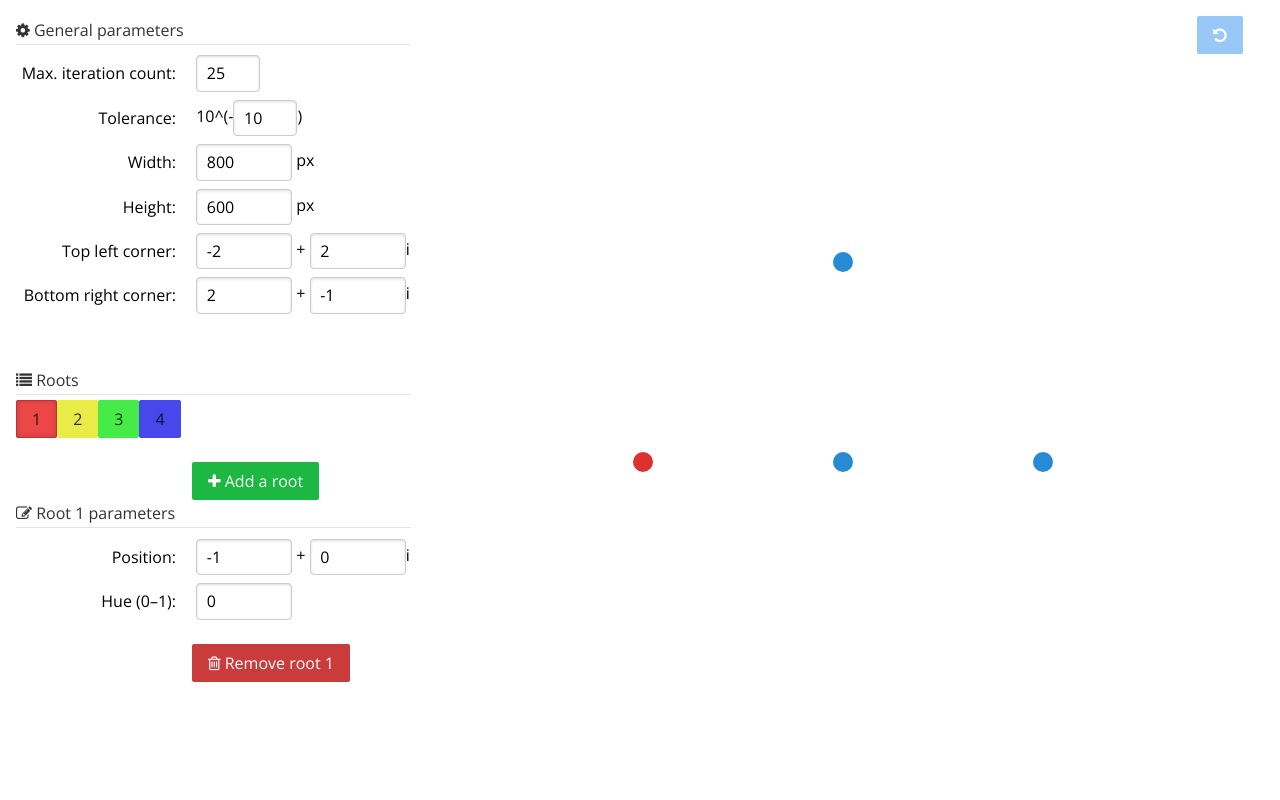
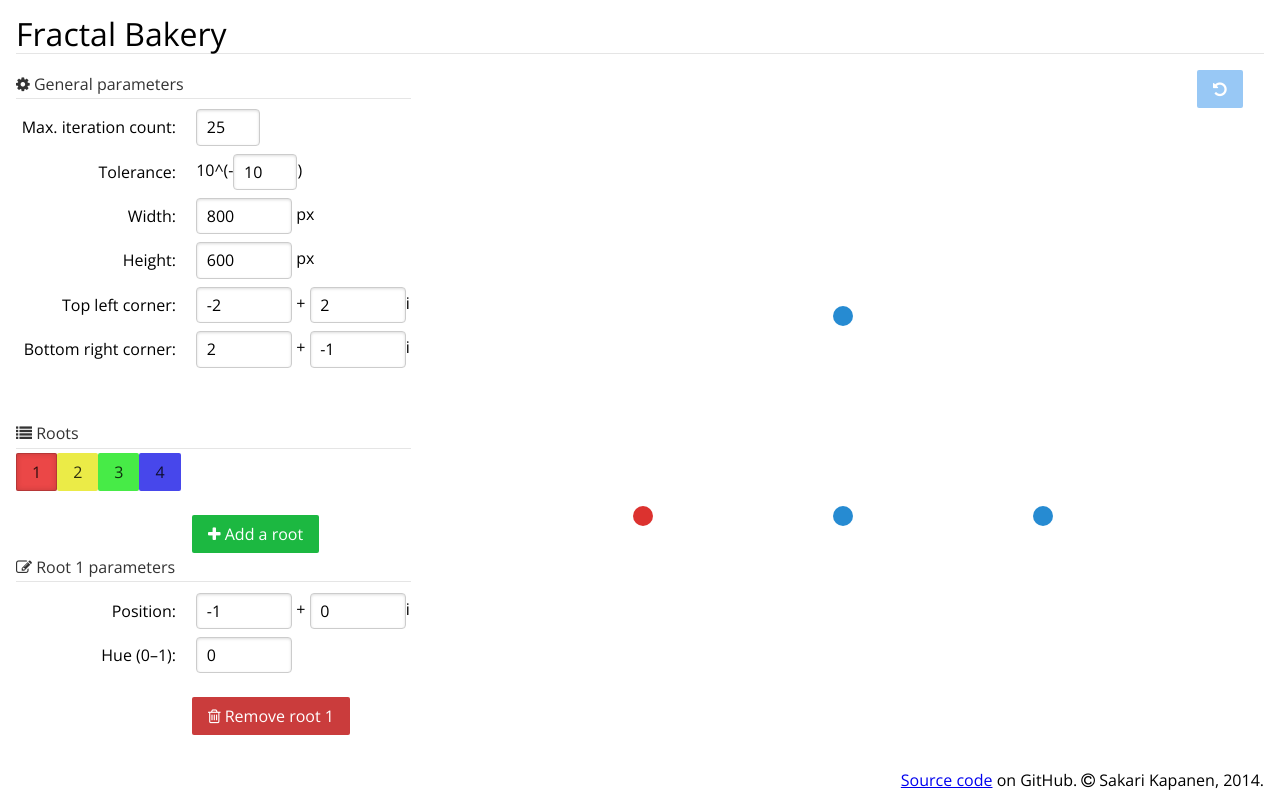
Before and after one commit to flannelhead/fractalbakery, a website: page src/index.html in a window 1280 px wide. Drawn offline with nearby package versions, Linux system fonts and the light colour scheme.

Commit message:
Add header and footer.

```diff
--- a/src/css/fractalbakery.css
+++ b/src/css/fractalbakery.css
@@ -66,3 +66,15 @@ svg path {
     text-align: right;
     padding-bottom: 0.5em;
 }
+
+.header {
+    margin: 0.5em;
+    margin-bottom: 0;
+    font-size: 2em;
+    border-bottom: 1px solid #e5e5e5;
+}
+
+.footer {
+    margin: 0.5em 1em;
+    text-align: right;
+}
--- a/src/index.html
+++ b/src/index.html
@@ -28,6 +28,7 @@
     </head>
 
     <body>
+        <div class='header'>Fractal Bakery</div>
         <div ng-controller='MainCtrl' class='pure-g'>
             <div class='pure-u-1-3'>
                 <form class='pure-form pure-form-aligned'>
@@ -163,5 +164,10 @@
                 </div>
             </div>
         </div>
+        <div class='footer'>
+            <a href='https://github.com/flannelhead/fractalbakery'>Source
+                code</a> on GitHub. <i class='fa fa-copyright'></i> Sakari
+            Kapanen, 2014.
+        </div>
     </body>
 </html>
```
Also changed, not shown: index.html (+14 -6 lines), renderworker.min.js (+1 -1 lines), fractalbakery.min.css, fractalbakery.min.js.
